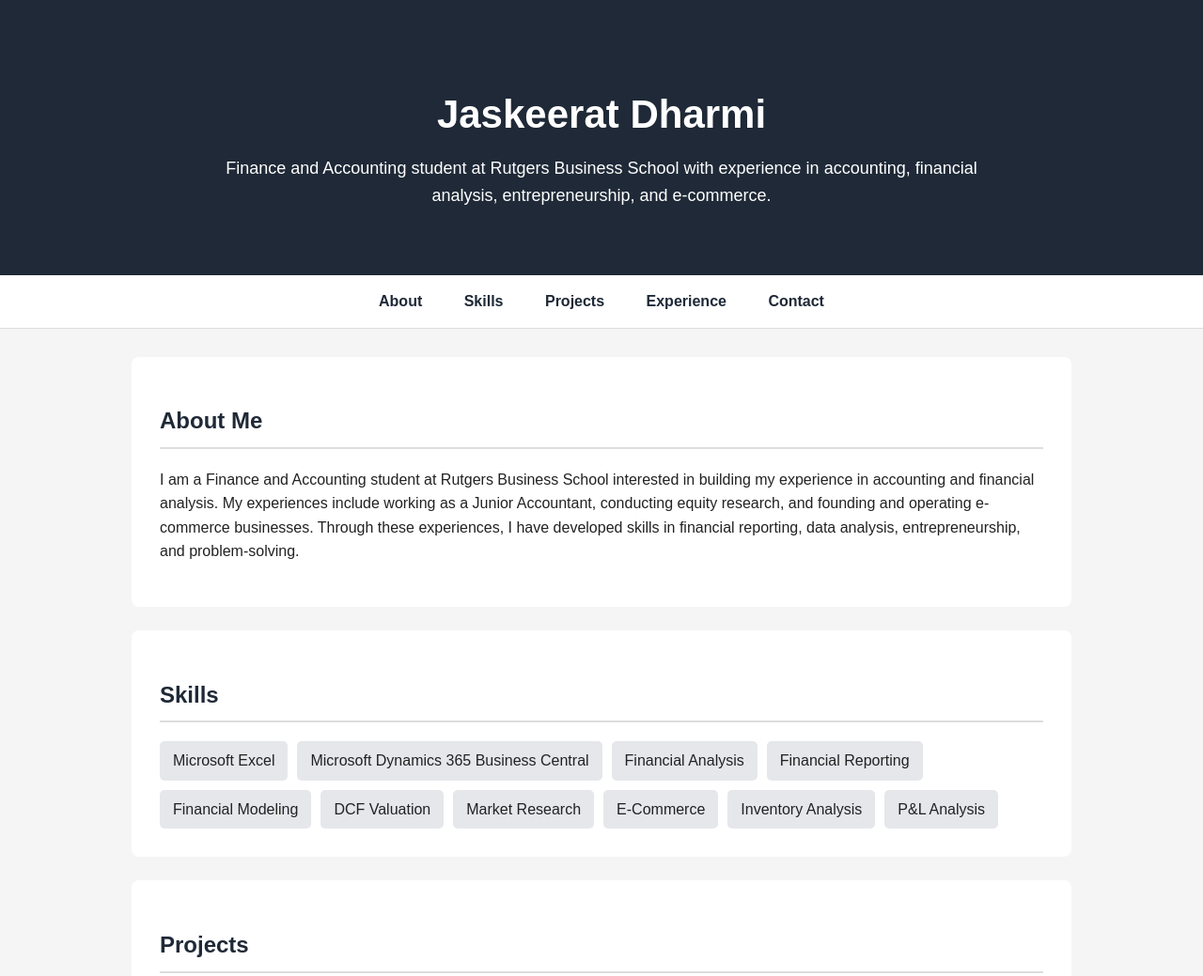
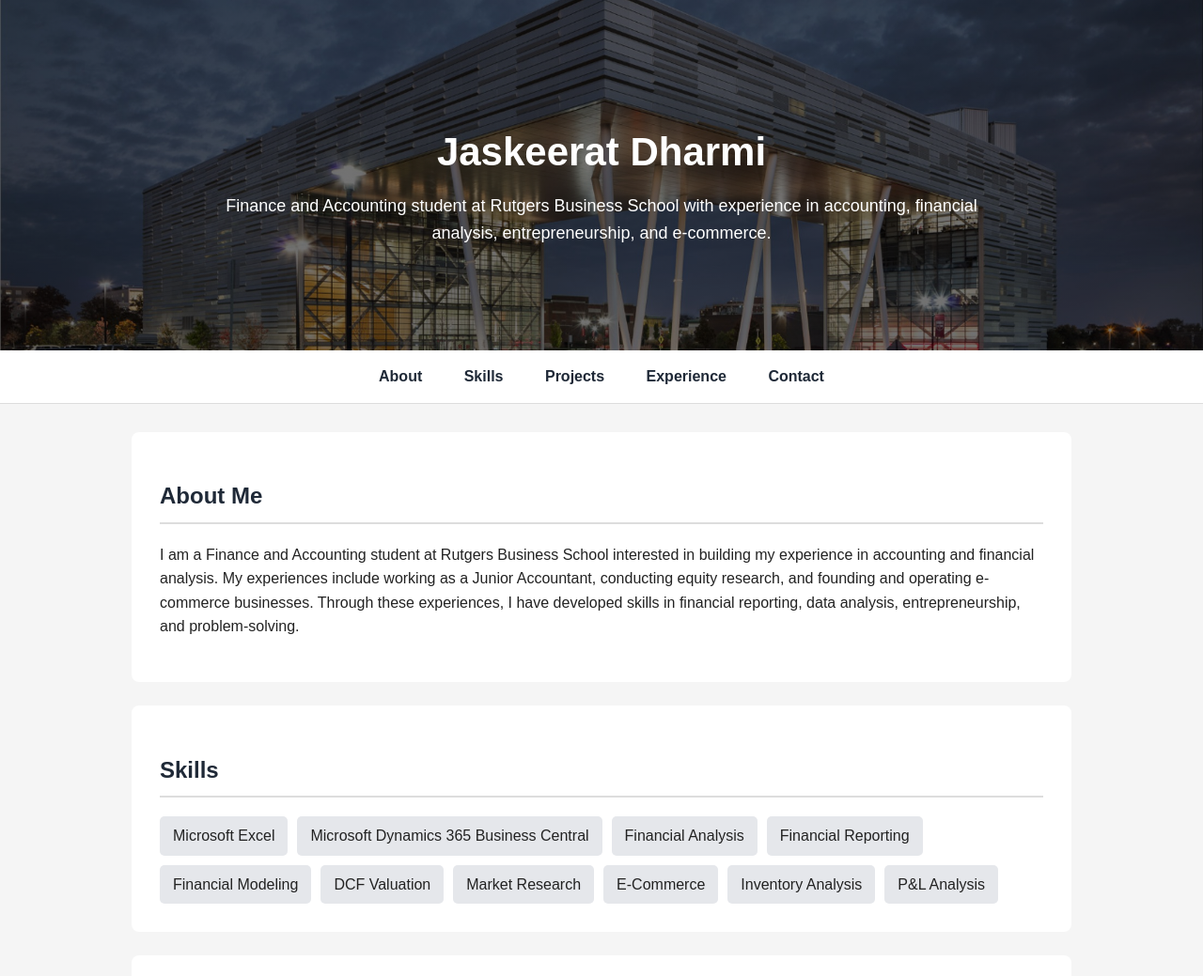
Before and after one commit to jaskeeratdharmi/jaskeeratdharmi.github.io, a plain HTML site: page index.html in a window 1280 px wide. Shown: the top 1039 px of the page at 94% size. Drawn offline with Linux system fonts and the light colour scheme.

Commit message:
Update index.html

```diff
--- a/index.html
+++ b/index.html
@@ -16,12 +16,18 @@
         }
 
         header {
-            background-color: #1f2937;
-            color: white;
-            text-align: center;
-            padding: 60px 20px;
-        }
+    background-image:
+        linear-gradient(rgba(0, 0, 0, 0.55), rgba(0, 0, 0, 0.55)),
+        url("rbs-building.jpg");
 
+    background-size: cover;
+    background-position: center;
+    background-repeat: no-repeat;
+
+    color: white;
+    text-align: center;
+    padding: 100px 20px;
+}
         header h1 {
             margin-bottom: 5px;
             font-size: 42px;
```
